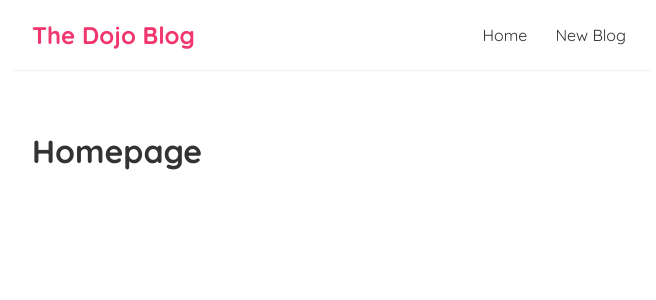
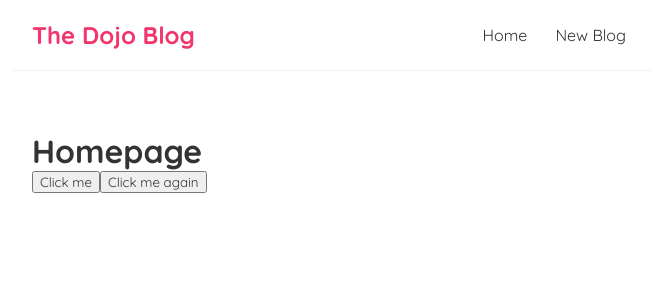
Before and after one commit to Svmpankaj/React-JS-Crash-Course, a React (Create React App) app: page / in a window 1280 px wide. Shown: the top 300 px of the page, without its empty margins (308-964 px from the left). Built offline with nearby package versions, Linux system fonts and the light colour scheme.

Commit message:
adding click event

```diff
--- a/src/Home.js
+++ b/src/Home.js
@@ -1,7 +1,17 @@
 const Home = () => {
+    const handleClick = (e) => {
+        console.log('hello, ninjas', e);
+    }
+
+    const handleClickAgain = (name, e) => {
+        console.log('hello' + name, e.target);
+    }
+
     return (
         <div className="home">
             <h1>Homepage</h1>
+            <button onClick={handleClick}>Click me</button>
+            <button onClick={(e) => handleClickAgain('ram', e)}>Click me again</button>
         </div>
     )
 }
```
